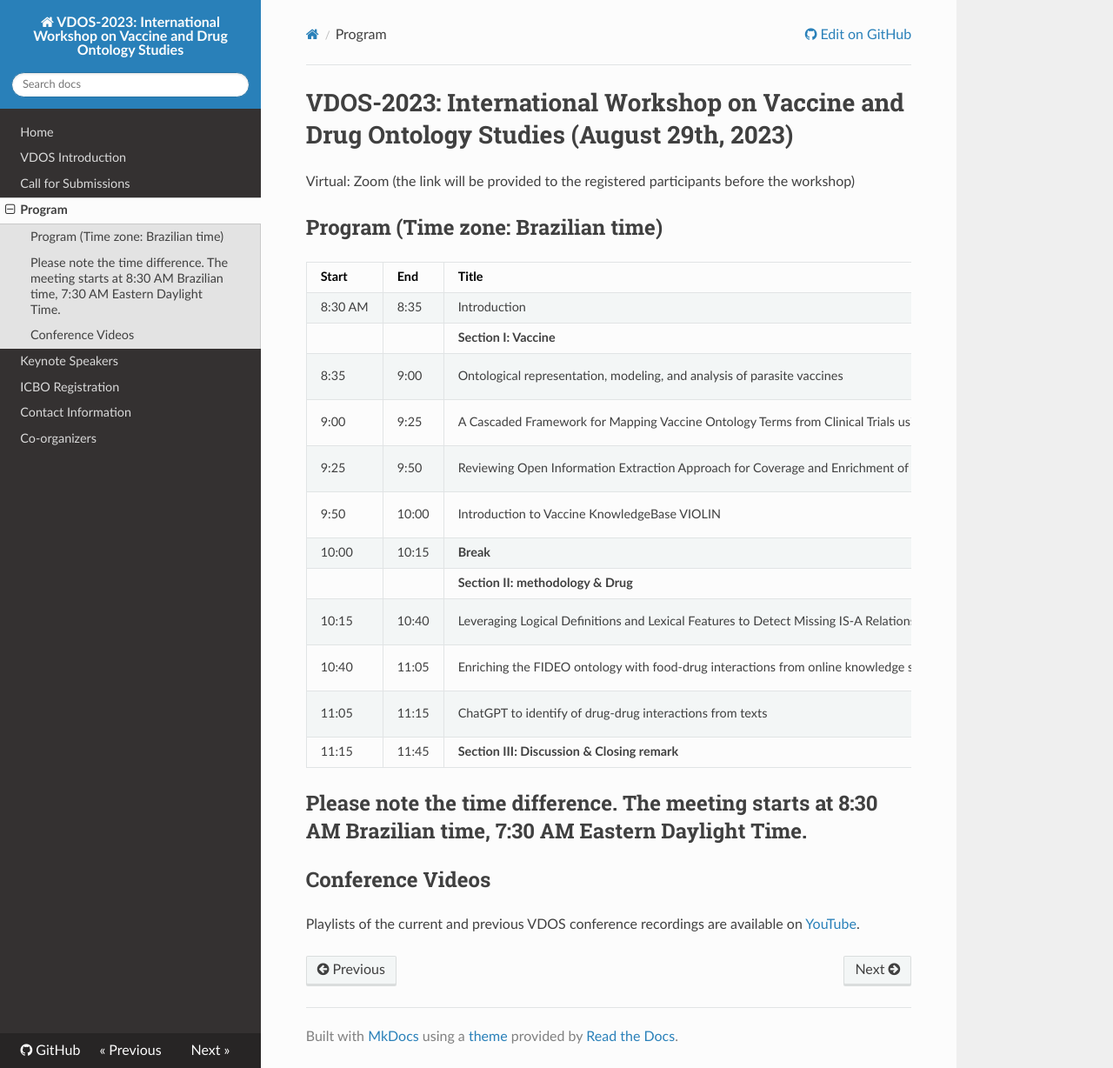
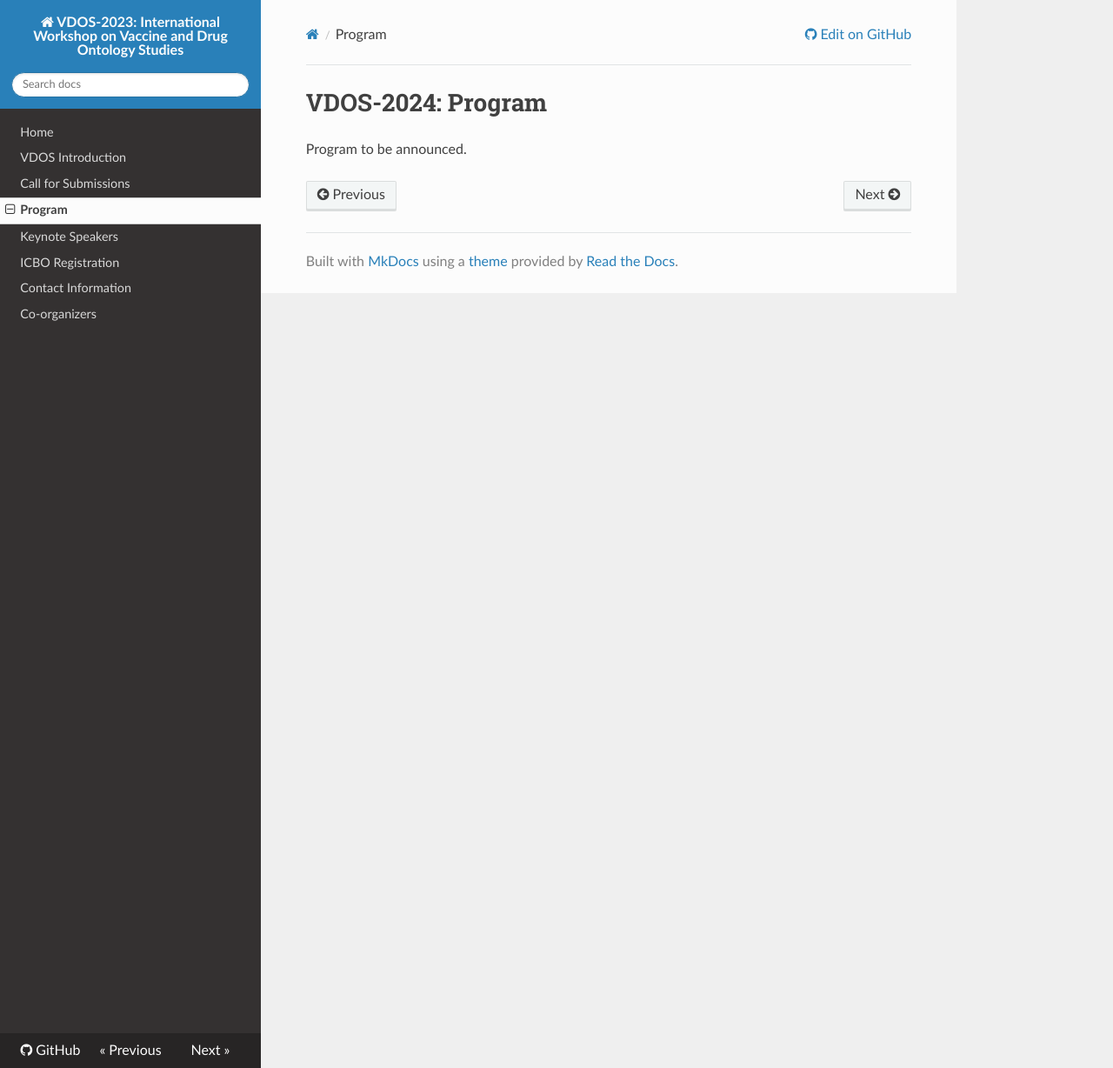
Before and after one commit to vdos-workshop/vdos2024, an MkDocs documentation site: the page built from docs/program.md, in a window 1280 px wide and 1228 px high. Shown: the whole window at 87% size. Built offline with MkDocs 1.6.1, drawn with Linux system fonts in a browser that asks for light colours; nearby versions of some CDN libraries.

Commit message:
Update program.md

```diff
--- a/docs/program.md
+++ b/docs/program.md
@@ -1,3 +1,8 @@
+# VDOS-2024: Program
+
+Program to be announced.
+
+<!--
 # VDOS-2023: International Workshop on Vaccine and Drug Ontology Studies (August 29th, 2023)
 Virtual: Zoom (the link will be provided to the registered participants before the workshop)<BR>
 
@@ -24,3 +29,4 @@ Virtual: Zoom (the link will be provided to the registered participants before t
 ## Conference Videos
 
 Playlists of the current and previous VDOS conference recordings are available on [YouTube](https://www.youtube.com/channel/UCUT0MwXxAFnekhsSJVmHTJw/playlists).
+-->
```
